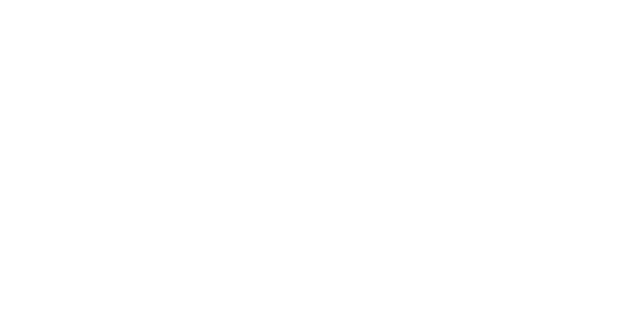
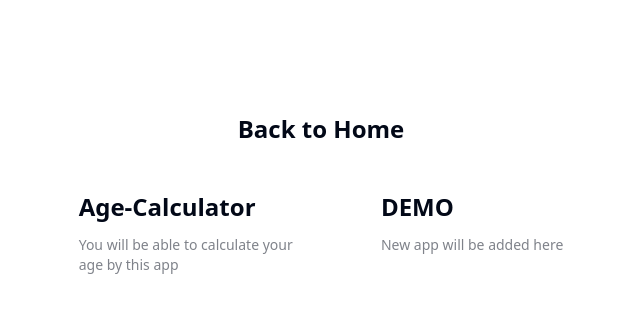
Before and after one commit to Sparrow48/front-end-challenges-react, a React (Vite) app: page /app in a window 1280 px wide. Before the commit this address had no page. Shown: the top 312 px of the page, without its empty margins (319-959 px from the left). Built offline with nearby package versions, Linux system fonts and the light colour scheme.

Commit message:
Setup test initial ui.

```diff
--- a/src/App.tsx
+++ b/src/App.tsx
@@ -2,13 +2,19 @@
 import './index.css';
 import Home from './pages/Home';
 import AgeCalculator from './pages/AgeCalculator';
+import Apps from './pages/Apps';
+import UIDesign from './pages/UIDesign';
+import BrowserExtension from './pages/UI/BrowserExtension';
 
 function App() {
   return (
     <BrowserRouter>
       <Routes>
         <Route path="/" element={<Home />} />
+        <Route path="/app" element={<Apps />} />
         <Route path="/age-calculator" element={<AgeCalculator />} />
+        <Route path="/UI-designs" element={<UIDesign />} />
+        <Route path="/browser-extension" element={<BrowserExtension />} />
       </Routes>
     </BrowserRouter>
   );
--- /dev/null
+++ b/src/pages/Apps.tsx
@@ -0,0 +1,40 @@
+import { Link } from 'react-router-dom';
+
+const Apps = () => {
+  return (
+    <div className="flex flex-col items-center min-h-screen p-24">
+      <Link
+        to="/"
+        className="py-4 transition-colors border border-transparent border-gray-400 rounded-lg  group hover:border-gray-300 hover:bg-gray-100 hover:dark:border-neutral-700 hover:dark:bg-neutral-800/30"
+        rel="noopener noreferrer"
+      >
+        <h2 className={`mb-3 text-2xl font-semibold`}>Back to Home</h2>
+      </Link>
+
+      <div className="flex justify-center gap-5 mb-32 text-center lg:max-w-5xl lg:w-full lg:mb-0 lg:text-left">
+        <Link
+          to="/age-calculator"
+          className="px-5 py-4 transition-colors border border-transparent border-gray-400 rounded-lg group hover:border-gray-300 hover:bg-gray-100 hover:dark:border-neutral-700 hover:dark:bg-neutral-800/30"
+          rel="noopener noreferrer"
+        >
+          <h2 className={`mb-3 text-2xl font-semibold`}>Age-Calculator</h2>
+          <p className={`m-0 max-w-[30ch] text-sm opacity-50 `}>
+            You will be able to calculate your age by this app
+          </p>
+        </Link>
+        <Link
+          to="/"
+          className="px-5 py-4 transition-colors border border-transparent border-gray-400 rounded-lg group hover:border-gray-300 hover:bg-gray-100 hover:dark:border-neutral-700 hover:dark:bg-neutral-800/30"
+          rel="noopener noreferrer"
+        >
+          <h2 className={`mb-3 text-2xl font-semibold`}>DEMO</h2>
+          <p className={`m-0 max-w-[30ch] text-sm opacity-50`}>
+            New app will be added here
+          </p>
+        </Link>
+      </div>
+    </div>
+  );
+};
+
+export default Apps;
--- a/src/pages/Home.tsx
+++ b/src/pages/Home.tsx
@@ -6,23 +6,25 @@
       <main className="flex flex-col items-center justify-between min-h-screen p-24">
         <div className="flex justify-center gap-5 mb-32 text-center lg:max-w-5xl lg:w-full lg:mb-0 lg:text-left">
           <Link
-            to="/age-calculator"
+            to="/app"
             className="px-5 py-4 transition-colors border border-transparent border-gray-400 rounded-lg group hover:border-gray-300 hover:bg-gray-100 hover:dark:border-neutral-700 hover:dark:bg-neutral-800/30"
             rel="noopener noreferrer"
           >
-            <h2 className={`mb-3 text-2xl font-semibold`}>Age-Calculator</h2>
+            <h2 className={`mb-3 text-2xl font-semibold`}>Apps</h2>
             <p className={`m-0 max-w-[30ch] text-sm opacity-50 `}>
-              You will be able to calculate your age by this app
+              I have created some apps using React and Tailwind CSS. You can
+              check them out here
             </p>
           </Link>
           <Link
-            to="/"
+            to="/UI-designs"
             className="px-5 py-4 transition-colors border border-transparent border-gray-400 rounded-lg group hover:border-gray-300 hover:bg-gray-100 hover:dark:border-neutral-700 hover:dark:bg-neutral-800/30"
             rel="noopener noreferrer"
           >
-            <h2 className={`mb-3 text-2xl font-semibold`}>DEMO</h2>
+            <h2 className={`mb-3 text-2xl font-semibold`}>Simple UI design</h2>
             <p className={`m-0 max-w-[30ch] text-sm opacity-50`}>
-              New app will be added here
+              I have created some simple UI designs using React and Tailwind
+              CSS. You can check them out here
             </p>
           </Link>
         </div>
--- /dev/null
+++ b/src/pages/UI/BrowserExtension.tsx
@@ -0,0 +1,10 @@
+const BrowserExtension = () => {
+  return (
+    <div className="flex flex-col items-center justify-center h-screen">
+      <h1 className="mb-4 text-4xl font-bold">Browser Extension</h1>
+      <p className="mb-8 text-lg">Coming soon...</p>
+      <img src="/images/coming-soon.png" alt="Coming Soon" className="w-1/2" />
+    </div>
+  );
+};
+export default BrowserExtension;
--- /dev/null
+++ b/src/pages/UIDesign.tsx
@@ -0,0 +1,16 @@
+import { Link } from 'react-router-dom';
+
+const UIDesign = () => {
+  return (
+    <div className="flex flex-col items-center min-h-screen p-24">
+      <Link
+        to="/browser-extension"
+        className="py-4 transition-colors border border-transparent border-gray-400 rounded-lg group hover:border-gray-300 hover:bg-gray-100 hover:dark:border-neutral-700 hover:dark:bg-neutral-800/30"
+        rel="noopener noreferrer"
+      >
+        <h2 className={`mb-3 text-2xl font-semibold`}>Browser Extension</h2>
+      </Link>
+    </div>
+  );
+};
+export default UIDesign;
```
